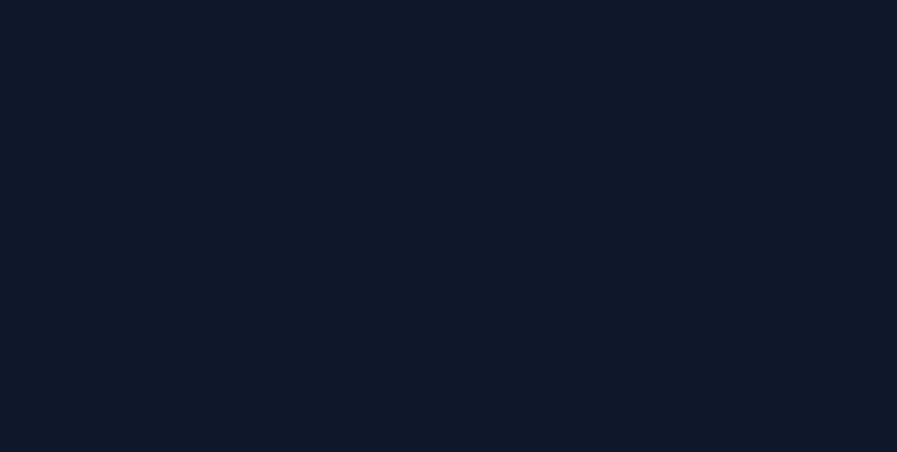
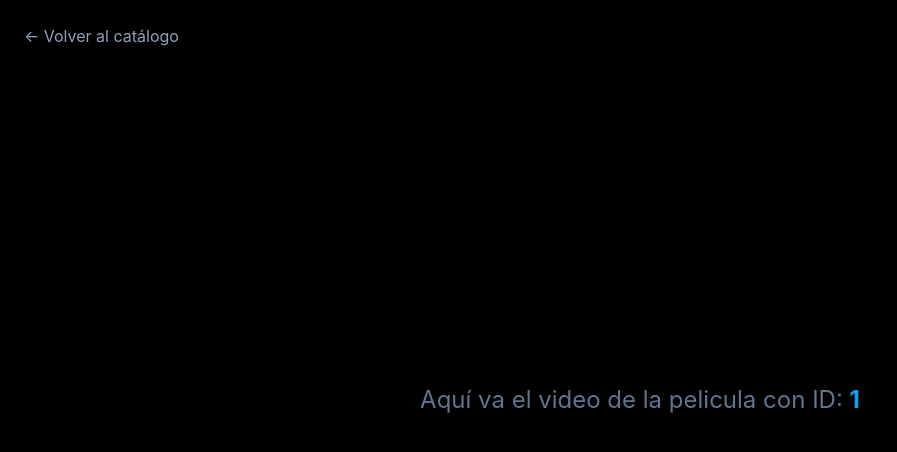
Before and after one commit to alexandrefdez/vodeo, a React app in the folder frontend/: page /player/1 in a window 1280 px wide. Before the commit this address had no page. Shown: the top 452 px of the page, without its empty margins (0-897 px from the left). Built offline with nearby package versions, Linux system fonts and the light colour scheme; sample sign-in values are in the browser's storage; the HTML template or start-up script is replaced by a standard one.

Commit message:
feat: setup player routing and skeleton component #31

```diff
--- a/frontend/src/App.jsx
+++ b/frontend/src/App.jsx
@@ -3,6 +3,7 @@
 import Login from './pages/Login';
 import Register from './pages/Register';
 import Catalog from './pages/Catalog';
+import Player from './pages/Player';
 import PrivateRoute from './components/PrivateRoute';
 
 function App() {
@@ -24,6 +25,14 @@
               </PrivateRoute>
             }
           />
+          <Route
+            path="/player/:id"
+            element={
+              <PrivateRoute>
+                <Player />
+              </PrivateRoute>
+            }
+          />
         </Routes>
       </Router>
     </AuthProvider>
--- /dev/null
+++ b/frontend/src/pages/Player.jsx
@@ -0,0 +1,23 @@
+import { useParams, useNavigate } from 'react-router-dom';
+
+const Player = () => {
+  const { id } = useParams();
+  const navigate = useNavigate();
+
+  return (
+    <div className="min-h-screen bg-black text-white flex flex-col items-center justify-center">
+      <button
+        onClick={() => navigate('/catalog')}
+        className="absolute top-6 left-6 text-slate-400 hover:text-white transition-colors"
+      >
+        &larr; Volver al catálogo
+      </button>
+
+      <h1 className="text-2xl text-slate-500">
+        Aquí va el video de la pelicula con ID: <span className="text-sky-500 font-bold">{id}</span>
+      </h1>
+    </div>
+  );
+};
+
+export default Player;
```
